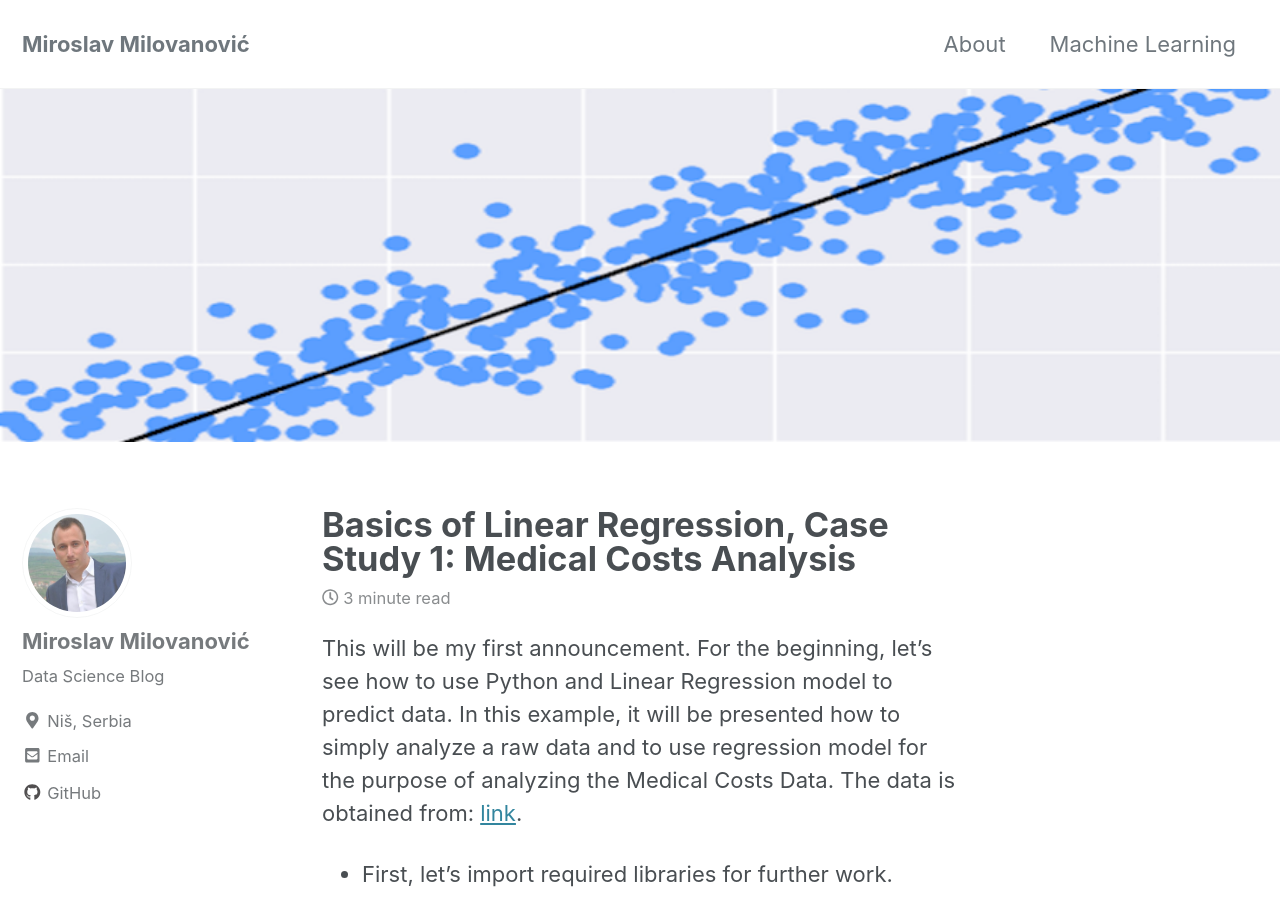
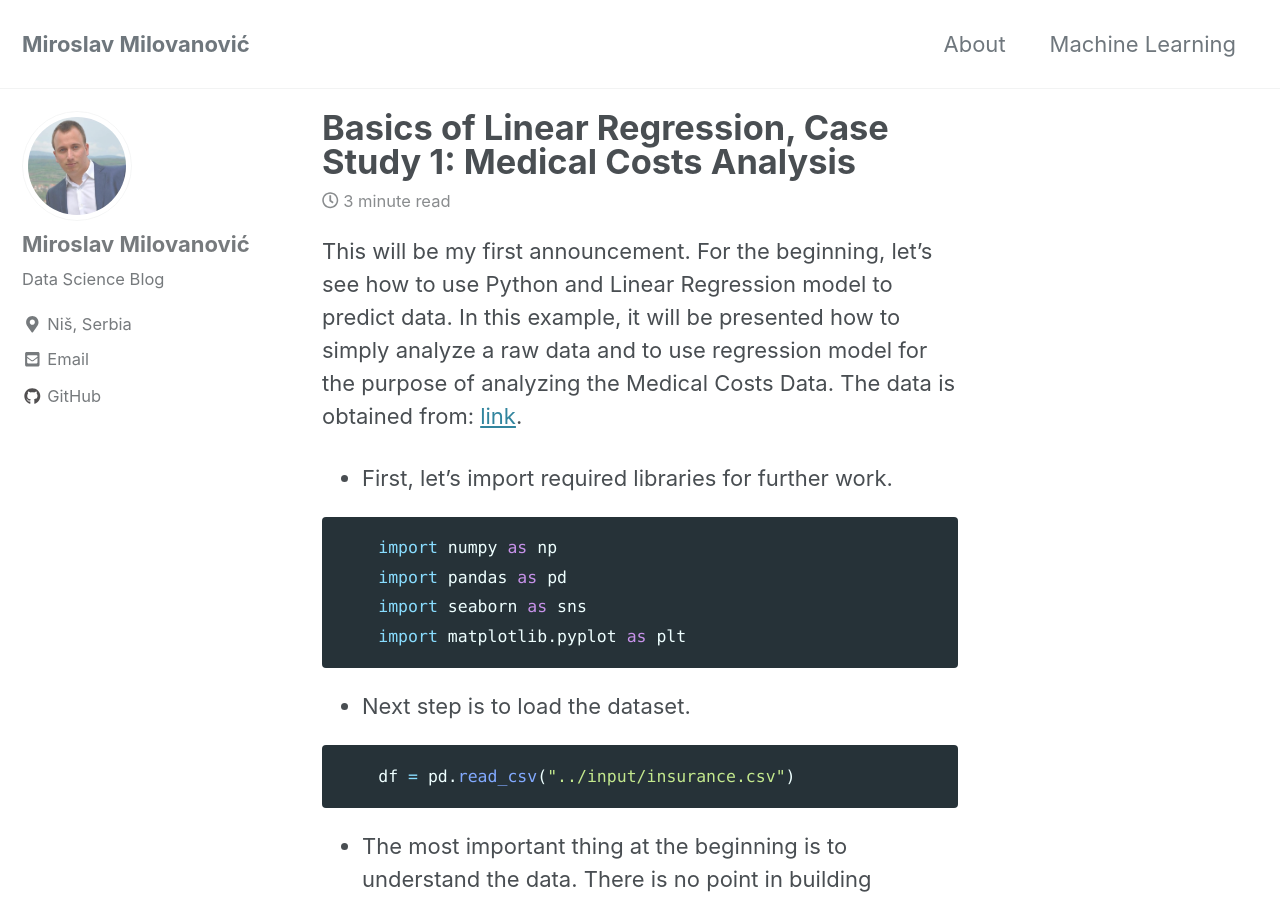
Before and after one commit to mmilovanovic87/mmilovanovic87.github.io, a Jekyll site: the page built from _posts/2018-12-23-LinearRegression.md, in a window 1280 px wide and 900 px high. Built offline with Jekyll 4.4.1, drawn with Linux system fonts in a browser that asks for light colours; cached includes are drawn as plain includes; nearby versions of some CDN libraries.

Commit message:
Linear Regression 1.5

```diff
--- a/_posts/2018-12-23-LinearRegression.md
+++ b/_posts/2018-12-23-LinearRegression.md
@@ -2,8 +2,6 @@
 title: "Basics of Linear Regression, Case Study 1: Medical Costs Analysis"
 date: 2018-12-23
 tags: [machine learning, data science, linear regression, python]
-header:
-  image: "/images/LinearRegression/LinReg.png"
 excerpt: "Machine Learning, Linear Regression, Data Science"
 mathjax: "true"
 
```
